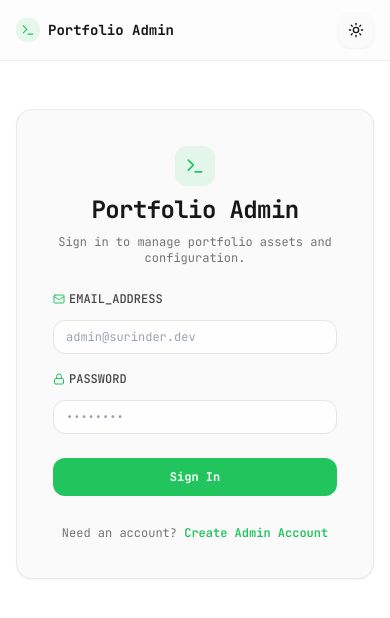
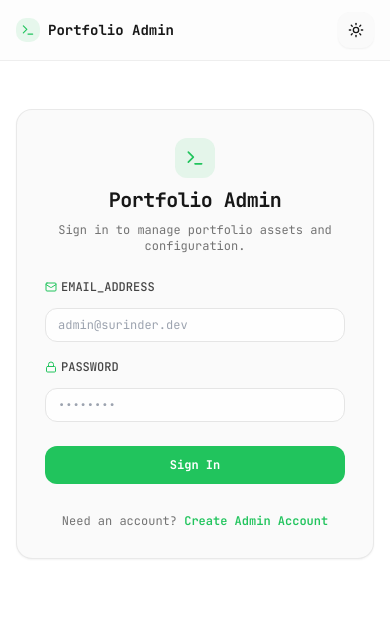
Before and after one commit to SurinderSing/PORTFOLIO-NEXT, a Next.js app: page /sign-in in a window 390 px wide. Shown: the top 618 px of the page. Built offline with nearby package versions, Linux system fonts and the light colour scheme; no server answers.

Commit message:
feat: add TopNavbar component, update Tailwind media queries, and implement protected admin dashboard layout

```diff
--- a/src/app/(admin)/layout.tsx
+++ b/src/app/(admin)/layout.tsx
@@ -166,7 +166,7 @@ export default async function AdminLayout({
                     title="Sign Out"
                   >
                     <LogOut size={12} />
-                    <span className="sm:hidden">Sign Out</span>
+                    <span className="hidden sm:inline">Sign Out</span>
                   </a>
                 </div>
               </header>
@@ -174,7 +174,7 @@ export default async function AdminLayout({
               {/* Body: Sidebar + Main Content */}
               <div className="flex-1 flex overflow-hidden">
                 {/* Sidebar Navigation */}
-                <aside className="w-60 sm:hidden border-r border-border bg-card/40 p-4 flex flex-col justify-between">
+                <aside className="w-60 hidden md:flex border-r border-border bg-card/40 p-4 flex-col justify-between">
                   <div className="space-y-1">
                     <p className="text-[10px] font-bold uppercase tracking-wider text-muted-foreground px-3 mb-2">
                       Management
@@ -214,7 +214,7 @@ export default async function AdminLayout({
                 {/* Main Content Area */}
                 <main className="flex-1 overflow-y-auto p-6 md:p-4 max-w-6xl mx-auto w-full">
                   {/* Mobile Navigation Pills */}
-                  <div className="hidden sm:flex overflow-x-auto gap-2 pb-3 mb-4 no-scrollbar border-b border-border">
+                  <div className="flex md:hidden overflow-x-auto gap-2 pb-3 mb-4 no-scrollbar border-b border-border">
                     {navItems.map((item) => (
                       <Link
                         key={item.href}
--- a/src/features/website/top-navbar/index.tsx
+++ b/src/features/website/top-navbar/index.tsx
@@ -79,7 +79,7 @@ const TopNavbar: React.FC<TopNavbarProps> = ({ settings }) => {
             <button
               type="button"
               onClick={() => setMobileMenuOpen(!mobileMenuOpen)}
-              className="hidden sm:flex h-9 w-9 items-center justify-center rounded-lg border border-border bg-card text-foreground hover:bg-tertiary-2 transition-colors"
+              className="flex md:hidden h-9 w-9 items-center justify-center rounded-lg border border-border bg-card text-foreground hover:bg-tertiary-2 transition-colors"
               aria-label={mobileMenuOpen ? 'Close menu' : 'Open menu'}
             >
               {mobileMenuOpen ? (
@@ -93,7 +93,7 @@ const TopNavbar: React.FC<TopNavbarProps> = ({ settings }) => {
 
         {/* Mobile Dropdown Menu */}
         {mobileMenuOpen && (
-          <div className="hidden sm:block border-t border-border/60 py-3 pb-4 font-mono text-xs">
+          <div className="md:hidden border-t border-border/60 py-3 pb-4 font-mono text-xs">
             <div className="flex flex-col gap-1">
               {navLinks.map((link) => {
                 const isActive = pathname === link.href;
--- a/tailwind.config.ts
+++ b/tailwind.config.ts
@@ -20,12 +20,12 @@ const config: Config = {
       },
     },
     screens: {
-      '2xl': { max: '1536px' },
-      xl: { max: '1280px' },
-      lg: { max: '1024px' },
-      md: { max: '768px' },
-      sm: { max: '640px' },
-      xs: { max: '480px' },
+      xs: '480px',
+      sm: '640px',
+      md: '768px',
+      lg: '1024px',
+      xl: '1280px',
+      '2xl': '1536px',
     },
     extend: {
       fontFamily: {
```
